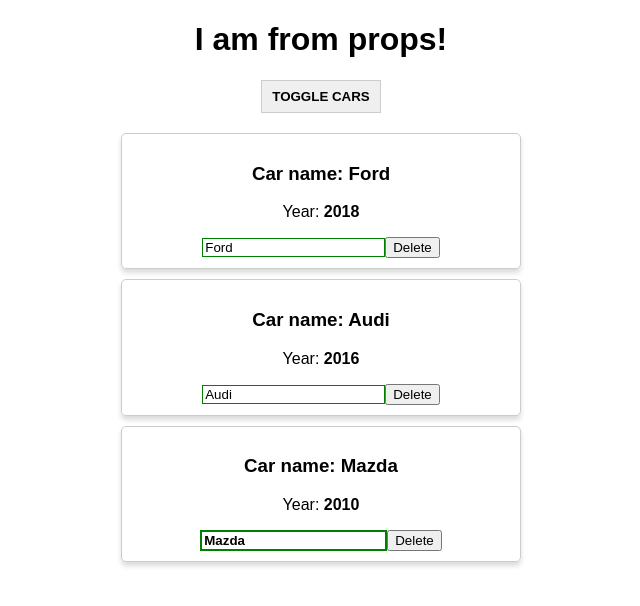
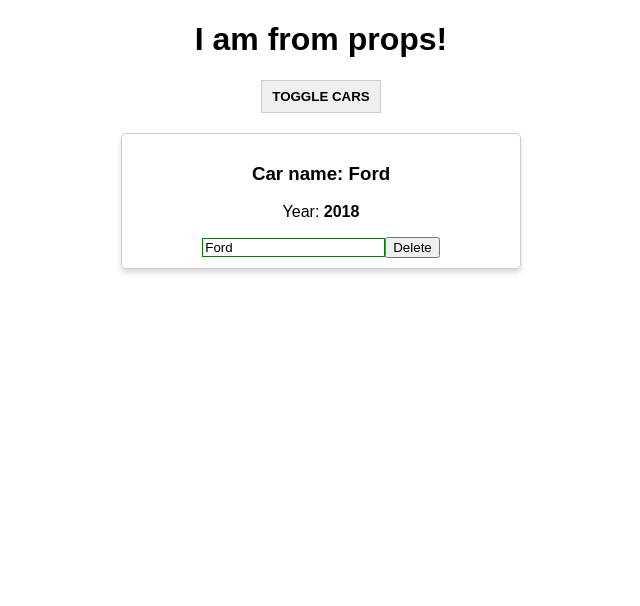
Before and after one commit to ValentinaPol/react_theory_udemy, a React app: page / in a window 1280 px wide. Both pictures are taken after a click on the button "TOGGLE CARS". Shown: the top 606 px of the page, without its empty margins (319-959 px from the left). Built offline with nearby package versions, Linux system fonts and the light colour scheme.

Commit message:
component lifecycle

```diff
--- a/src/App.js
+++ b/src/App.js
@@ -11,8 +11,8 @@
     this.state = {
       cars: [
         {name: 'Ford', year: 2018},
-        {name: 'Audi', year: 2016},
-        {name: 'Mazda', year: 2010},
+        // {name: 'Audi', year: 2016},
+        // {name: 'Mazda', year: 2010},
       ],
       pageTitle: 'React components',
       showCars: false
--- a/src/Car/Car.js
+++ b/src/Car/Car.js
@@ -1,9 +1,28 @@
 import React from 'react'
-import Radium from 'radium'
+//import Radium from 'radium'
 import './Car.css'
 
 class Car extends React.Component {
+
+    componetWillReceiveProps(nextProps) {
+        console.log('Car componetWillReceiveProps', nextProps)
+    }
+
+    shouldComponentUpdate(nextProps, nextState) {
+        console.log('Car shouldComponentUpdate', nextProps, nextState)
+        return nextProps.name.trim() !== this.props.name.trim()
+    }
+
+    componentWillUpdate(nextProps, nextState) {
+        console.log('Car  componentWillUpdate', nextProps, nextState)
+    }
+
+    componentDidUpdate() {
+        console.log('Car componentDidUpdate')
+    }
+
     render() {
+        console.log('Car render')
         const inputClasses = ['input']
 
         if(this.props.name !== '') {
@@ -42,4 +61,4 @@
     }
 }
 
-export default Radium(Car)
+export default Car
```
